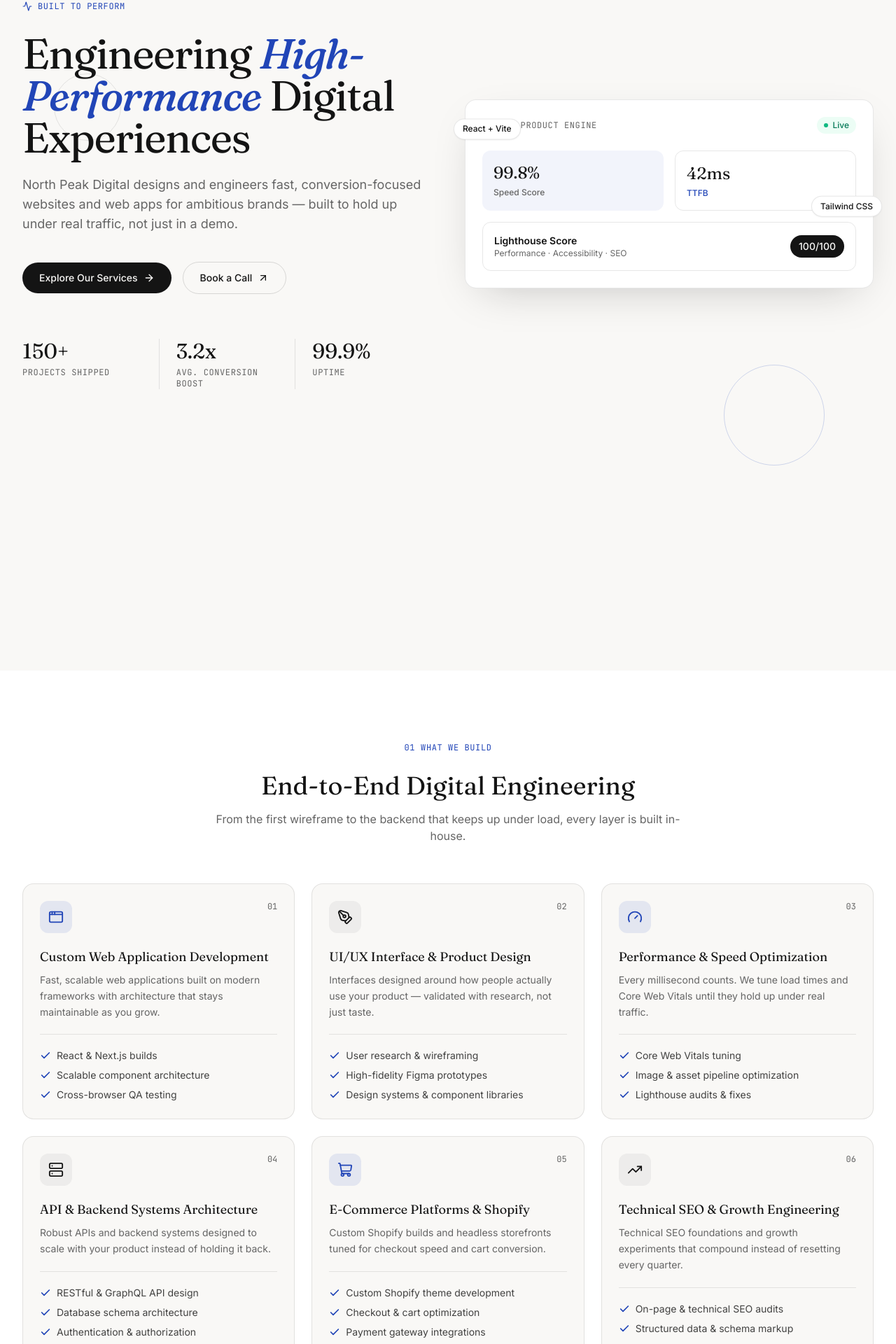
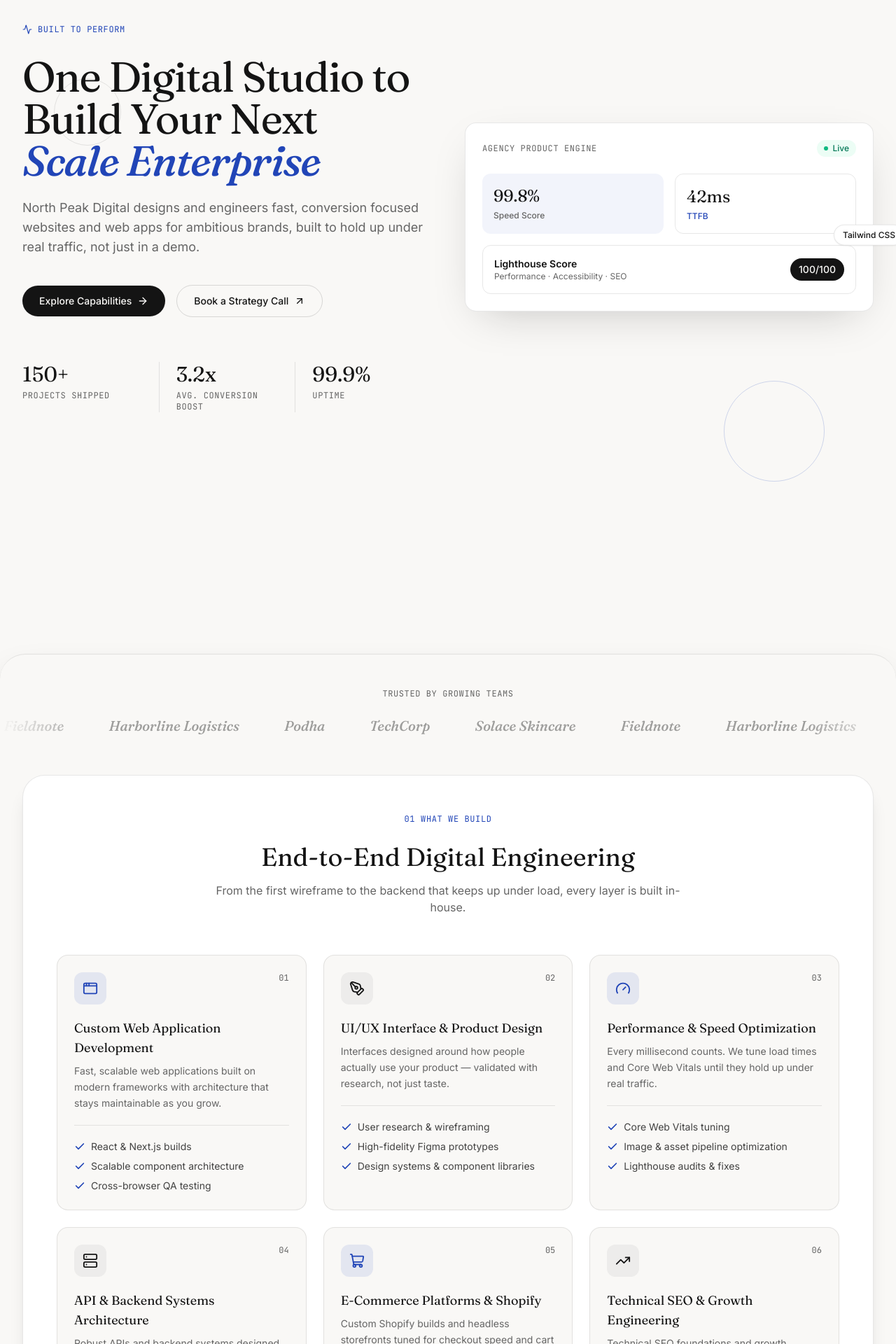
Before and after one commit to satyam-edu/north-peak-digital, a React (Vite) app: page / in a window 1280 px wide. Shown: the part 157-2077 px from the top of the page at 70% size. Built offline with nearby package versions, Linux system fonts and the light colour scheme.

Commit message:
implement dynamic scroll driven card stacking, hero text switcher, and logo marquee

```diff
--- a/src/App.jsx
+++ b/src/App.jsx
@@ -1,5 +1,6 @@
 import Navbar from './components/Navbar'
 import Hero from './components/Hero'
+import TrustedBy from './components/TrustedBy'
 import Services from './components/Services'
 import Results from './components/Results'
 import Pricing from './components/Pricing'
@@ -15,10 +16,15 @@ function App() {
       <Navbar />
       <main>
         <Hero />
-        <Services />
-        <Results />
-        <Pricing />
-        <Contact />
+        <div className="relative z-20 -mt-10 overflow-hidden rounded-t-[36px] border-t border-ink/10 bg-paper shadow-2xl md:-mt-16">
+          <TrustedBy />
+        </div>
+        <div className="relative z-20 bg-paper pt-4">
+          <Services />
+          <Results />
+          <Pricing />
+          <Contact />
+        </div>
       </main>
       <Footer />
     </div>
--- a/src/components/Contact.jsx
+++ b/src/components/Contact.jsx
@@ -78,8 +78,15 @@ function Contact() {
   }
 
   return (
-    <section id="contact" className="relative z-10 bg-paper py-16 md:py-24">
-      <div className="mx-auto max-w-3xl px-4 sm:px-6 lg:px-8">
+    <motion.section
+      id="contact"
+      initial={{ opacity: 0, y: 80, scale: 0.96 }}
+      whileInView={{ opacity: 1, y: 0, scale: 1 }}
+      viewport={{ once: false, margin: '-100px' }}
+      transition={{ duration: 0.7, ease: [0.16, 1, 0.3, 1] }}
+      className="mx-auto max-w-3xl px-4 sm:px-6 lg:px-8"
+    >
+      <div className="mb-12 rounded-[32px] border border-ink/10 bg-white p-8 shadow-xl md:p-12">
         <motion.div
           initial="hidden"
           whileInView="visible"
@@ -123,7 +130,7 @@ function Contact() {
           style={{ transformPerspective: 800 }}
           onSubmit={handleSubmit}
           noValidate
-          className="mt-10 space-y-6 rounded-2xl border border-ink/10 bg-white p-8"
+          className="mt-10 space-y-6"
         >
           <div className="grid gap-6 sm:grid-cols-2">
             <div>
@@ -262,7 +269,7 @@ function Contact() {
           </button>
         </motion.form>
       </div>
-    </section>
+    </motion.section>
   )
 }
 
--- a/src/components/Hero.jsx
+++ b/src/components/Hero.jsx
@@ -1,13 +1,14 @@
-import { motion } from 'motion/react'
+import { useEffect, useState } from 'react'
+import { AnimatePresence, motion, useReducedMotion } from 'motion/react'
 import { ArrowRight, ArrowUpRight, Activity } from 'lucide-react'
 import { hero } from '../data/agencyData'
 import { useScrollScrub3D } from '../hooks/useScrollScrub3D'
 import { scrollToSection } from '../utils/scroll'
 
+const WORD_INTERVAL_MS = 2400
+
 const focusRing =
   'focus-visible:outline-none focus-visible:ring-2 focus-visible:ring-accent focus-visible:ring-offset-2 focus-visible:ring-offset-paper'
-
-const HIGHLIGHT_WORD = 'High-Performance'
 
 const containerVariants = {
   hidden: {},
@@ -29,16 +30,39 @@ const floatingPills = [
   { label: 'Tailwind CSS', className: '-right-3 top-1/2', duration: 5, delay: 0.5, offset: 6 },
 ]
 
-function renderHighlightedHeadline(text) {
-  const index = text.indexOf(HIGHLIGHT_WORD)
-  if (index === -1) return text
+function RotatingWord({ words }) {
+  const [index, setIndex] = useState(0)
+  const prefersReducedMotion = useReducedMotion()
+
+  useEffect(() => {
+    if (prefersReducedMotion) return undefined
+
+    const interval = setInterval(() => {
+      setIndex((current) => (current + 1) % words.length)
+    }, WORD_INTERVAL_MS)
+
+    return () => clearInterval(interval)
+  }, [words.length, prefersReducedMotion])
+
+  const currentWord = words[prefersReducedMotion ? 0 : index]
 
   return (
-    <>
-      {text.slice(0, index)}
-      <span className="italic text-accent">{HIGHLIGHT_WORD}</span>
-      {text.slice(index + HIGHLIGHT_WORD.length)}
-    </>
+    <span className="relative inline-block">
+      <span className="sr-only">{words.join(', ')}</span>
+      <AnimatePresence mode="wait">
+        <motion.span
+          key={currentWord}
+          initial={{ y: 16, opacity: 0 }}
+          animate={{ y: 0, opacity: 1 }}
+          exit={{ y: -16, opacity: 0 }}
+          transition={{ duration: 0.4, ease: 'easeOut' }}
+          aria-hidden="true"
+          className="inline-block italic text-accent"
+        >
+          {currentWord}
+        </motion.span>
+      </AnimatePresence>
+    </span>
   )
 }
 
@@ -94,12 +118,10 @@ function ProductEnginePreview() {
 }
 
 function Hero() {
-  const pin = useScrollScrub3D({
+  const heroFade = useScrollScrub3D({
     offset: ['start start', 'end start'],
-    rotateRange: [0, -3],
-    yRange: [0, -50],
-    scaleRange: [1, 0.95],
-    opacityRange: [1, 0.65],
+    scaleRange: [1, 0.94],
+    opacityRange: [1, 0.7],
   })
 
   const shapeA = useScrollScrub3D({
@@ -114,9 +136,9 @@ function Hero() {
 
   return (
     <section
-      ref={pin.ref}
+      ref={heroFade.ref}
       aria-labelledby="hero-heading"
-      className="relative z-10 overflow-hidden bg-paper md:min-h-[130vh]"
+      className="relative z-10 overflow-hidden bg-paper md:min-h-[135vh]"
     >
       <div
         ref={shapeA.ref}
@@ -131,7 +153,10 @@ function Hero() {
         className="absolute right-[8%] top-[58%] hidden h-36 w-36 rounded-full border border-accent/20 md:block"
       />
 
-      <div className="relative px-4 pb-16 pt-24 sm:px-6 md:sticky md:top-20 md:pb-24 md:pt-0 lg:px-8">
+      <motion.div
+        style={heroFade.style}
+        className="relative px-4 pb-16 pt-24 sm:px-6 md:sticky md:top-0 md:flex md:min-h-screen md:items-center md:pb-24 md:pt-20 lg:px-8"
+      >
         <div className="mx-auto grid max-w-7xl items-center gap-12 md:grid-cols-2">
           <motion.div
             initial="hidden"
@@ -155,7 +180,7 @@ function Hero() {
               style={{ transformPerspective: 800 }}
               className="mt-6 font-display text-4xl leading-[1.1] tracking-tight text-ink md:text-6xl"
             >
-              {renderHighlightedHeadline(hero.headline)}
+              {hero.headlinePrefix} <RotatingWord words={hero.rotatingWords} />
             </motion.h1>
 
             <motion.p
@@ -214,12 +239,10 @@ function Hero() {
           </motion.div>
 
           <div className="hidden md:block">
-            <motion.div style={pin.style}>
-              <ProductEnginePreview />
-            </motion.div>
+            <ProductEnginePreview />
           </div>
         </div>
-      </div>
+      </motion.div>
     </section>
   )
 }
--- a/src/components/Pricing.jsx
+++ b/src/components/Pricing.jsx
@@ -137,8 +137,15 @@ function Pricing() {
   const [isAnnual, setIsAnnual] = useState(false)
 
   return (
-    <section id="pricing" className="relative z-10 bg-white py-16 md:py-24">
-      <div className="mx-auto max-w-7xl px-4 sm:px-6 lg:px-8">
+    <motion.section
+      id="pricing"
+      initial={{ opacity: 0, y: 80, scale: 0.96 }}
+      whileInView={{ opacity: 1, y: 0, scale: 1 }}
+      viewport={{ once: false, margin: '-100px' }}
+      transition={{ duration: 0.7, ease: [0.16, 1, 0.3, 1] }}
+      className="mx-auto max-w-7xl px-4 sm:px-6 lg:px-8"
+    >
+      <div className="mb-12 rounded-[32px] border border-ink/10 bg-white p-8 shadow-xl md:p-12">
         <motion.div
           initial="hidden"
           whileInView="visible"
@@ -203,7 +210,7 @@ function Pricing() {
           ))}
         </motion.div>
       </div>
-    </section>
+    </motion.section>
   )
 }
 
--- a/src/components/Results.jsx
+++ b/src/components/Results.jsx
@@ -57,8 +57,15 @@ function StarRating({ rating, name }) {
 
 function Results() {
   return (
-    <section id="results" className="relative z-10 bg-paper py-16 md:py-24">
-      <div className="mx-auto max-w-7xl px-4 sm:px-6 lg:px-8">
+    <motion.section
+      id="results"
+      initial={{ opacity: 0, y: 80, scale: 0.96 }}
+      whileInView={{ opacity: 1, y: 0, scale: 1 }}
+      viewport={{ once: false, margin: '-100px' }}
+      transition={{ duration: 0.7, ease: [0.16, 1, 0.3, 1] }}
+      className="mx-auto max-w-7xl px-4 sm:px-6 lg:px-8"
+    >
+      <div className="mb-12 rounded-[32px] border border-ink/10 bg-white p-8 shadow-xl md:p-12">
         <motion.div
           initial="hidden"
           whileInView="visible"
@@ -131,7 +138,7 @@ function Results() {
           ))}
         </motion.div>
       </div>
-    </section>
+    </motion.section>
   )
 }
 
--- a/src/components/Services.jsx
+++ b/src/components/Services.jsx
@@ -100,8 +100,15 @@ function ServiceCard({ service, index }) {
 
 function Services() {
   return (
-    <section id="services" className="relative z-10 bg-white py-16 md:py-24">
-      <div className="mx-auto max-w-7xl px-4 sm:px-6 lg:px-8">
+    <motion.section
+      id="services"
+      initial={{ opacity: 0, y: 80, scale: 0.96 }}
+      whileInView={{ opacity: 1, y: 0, scale: 1 }}
+      viewport={{ once: false, margin: '-100px' }}
+      transition={{ duration: 0.7, ease: [0.16, 1, 0.3, 1] }}
+      className="mx-auto max-w-7xl px-4 sm:px-6 lg:px-8"
+    >
+      <div className="mb-12 rounded-[32px] border border-ink/10 bg-white p-8 shadow-xl md:p-12">
         <motion.div
           initial="hidden"
           whileInView="visible"
@@ -132,7 +139,7 @@ function Services() {
           ))}
         </motion.div>
       </div>
-    </section>
+    </motion.section>
   )
 }
 
--- /dev/null
+++ b/src/components/TrustedBy.jsx
@@ -0,0 +1,29 @@
+import { trustedBy } from '../data/agencyData'
+
+const marqueeItems = [...trustedBy, ...trustedBy]
+
+function TrustedBy() {
+  return (
+    <div className="pb-10 pt-12">
+      <p className="text-center font-mono text-xs uppercase tracking-wider text-muted">
+        Trusted by growing teams
+      </p>
+      <p className="sr-only">Trusted by {trustedBy.join(', ')}</p>
+
+      <div className="relative mt-6 overflow-hidden [mask-image:linear-gradient(to_right,transparent,black_10%,black_90%,transparent)]">
+        <div aria-hidden="true" className="flex w-max animate-marquee gap-16 whitespace-nowrap">
+          {marqueeItems.map((name, index) => (
+            <span
+              key={`${name}-${index}`}
+              className="font-display text-xl italic text-ink/40"
+            >
+              {name}
+            </span>
+          ))}
+        </div>
+      </div>
+    </div>
+  )
+}
+
+export default TrustedBy
--- a/src/data/agencyData.js
+++ b/src/data/agencyData.js
@@ -11,17 +11,26 @@ export const navLinks = [
 
 export const hero = {
   badge: 'BUILT TO PERFORM',
-  headline: 'Engineering High-Performance Digital Experiences',
+  headlinePrefix: 'One Digital Studio to Build Your Next',
+  rotatingWords: ['Web Platform', 'High-Performance App', 'Scale Enterprise'],
   subheadline:
-    'North Peak Digital designs and engineers fast, conversion-focused websites and web apps for ambitious brands — built to hold up under real traffic, not just in a demo.',
-  ctaPrimary: { label: 'Explore Our Services', href: '#services' },
-  ctaSecondary: { label: 'Book a Call', href: '#contact' },
+    'North Peak Digital designs and engineers fast, conversion focused websites and web apps for ambitious brands, built to hold up under real traffic, not just in a demo.',
+  ctaPrimary: { label: 'Explore Capabilities', href: '#services' },
+  ctaSecondary: { label: 'Book a Strategy Call', href: '#contact' },
   stats: [
     { value: '150+', label: 'Projects Shipped' },
     { value: '3.2x', label: 'Avg. Conversion Boost' },
     { value: '99.9%', label: 'Uptime' },
   ],
 }
+
+export const trustedBy = [
+  'Solace Skincare',
+  'Fieldnote',
+  'Harborline Logistics',
+  'Podha',
+  'TechCorp',
+]
 
 export const servicesIntro = {
   badge: 'WHAT WE BUILD',
@@ -115,7 +124,7 @@ export const resultsIntro = {
   badge: 'PROVEN IMPACT',
   headline: 'Real Results for Growing Brands',
   supporting:
-    'Three teams who came to us with a slow, underperforming site — and left with a growth channel.',
+    'Three teams who came to us with a slow, underperforming site and left with a growth channel.',
 }
 
 export const results = [
@@ -156,7 +165,7 @@ export const pricing = {
     badge: 'FLEXIBLE PLANS',
     headline: 'Transparent Pricing Built for Scale',
     subtext:
-      'Every plan includes a site you fully own — pick the level of ongoing engineering your growth stage needs.',
+      'Every plan includes a site you fully own pick the level of ongoing engineering your growth stage needs.',
   },
   tiers: [
     {
--- a/tailwind.config.js
+++ b/tailwind.config.js
@@ -14,6 +14,15 @@ export default {
         display: ['Fraunces', 'serif'],
         mono: ['"JetBrains Mono"', 'monospace'],
       },
+      keyframes: {
+        marquee: {
+          '0%': { transform: 'translateX(0)' },
+          '100%': { transform: 'translateX(-50%)' },
+        },
+      },
+      animation: {
+        marquee: 'marquee 28s linear infinite',
+      },
     },
   },
   plugins: [],
```
